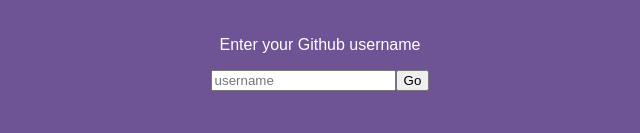
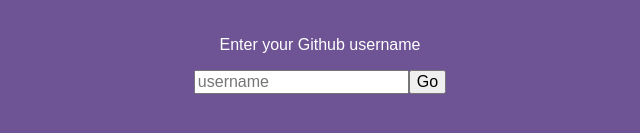
Before and after one commit to jvastos/logout-js, a React (Create React App) app in the folder frontend/: page / in a window 1280 px wide. Shown: the part 175-308 px from the top of the page, without its empty margins (320-960 px from the left). Built offline with nearby package versions, Linux system fonts and the light colour scheme.

Commit message:
improved usability with smooth scroll

```diff
--- a/frontend/src/components/Repos.jsx
+++ b/frontend/src/components/Repos.jsx
@@ -1,5 +1,6 @@
 import React from 'react';
 import { ReposContainer } from './styles/Repos.styled.js';
+import { LinkButton } from './styles/LinkButton.styled.js';
 
 function Repos(props) {
     const userName = props.userName;
@@ -17,11 +18,11 @@
                 {reposNames.map((i) => (
                     <li key={i}>
                         {/* prettier-ignore */}
-                        <a
-                        href='#result'
+                        <LinkButton
+                        href='#'
                         onClick={() => setRepoToScan(i)}>
                             {i}
-                        </a>
+                        </LinkButton>
                     </li>
                 ))}
             </ul>
--- a/frontend/src/components/Result.jsx
+++ b/frontend/src/components/Result.jsx
@@ -2,6 +2,7 @@
 import { useState, useEffect } from 'react';
 import { ResultContainer } from './styles/Result.styled.js';
 import { scanRepos } from '../functions/fetches.js';
+import { smoothScrollToResult } from '../functions/utilities.js';
 
 function Result(props) {
     const userName = props.userName;
@@ -13,6 +14,7 @@
         async function createScanResult(userName, repoName) {
             const scanResult = await scanRepos(userName, repoName);
             setResult(scanResult);
+            smoothScrollToResult(); //every time the result is generated, smoothly scroll it into the port view.
         }
         createScanResult(userName, repoToScan);
         // eslint-disable-next-line react-hooks/exhaustive-deps
--- a/frontend/src/components/SearchBlock/GoButton.jsx
+++ b/frontend/src/components/SearchBlock/GoButton.jsx
@@ -1,5 +1,6 @@
 import React from 'react';
 import { fetchRepos } from '../../functions/fetches';
+import { Button } from '../../components/styles/Button.styled.js';
 
 function GoButton(props) {
     const userName = props.userName;
@@ -29,7 +30,7 @@
         } */
     }
 
-    return <button onClick={getRepos}>Go</button>;
+    return <Button onClick={getRepos}>Go</Button>;
 }
 
 export default GoButton;
--- a/frontend/src/components/SearchBlock/InputField.jsx
+++ b/frontend/src/components/SearchBlock/InputField.jsx
@@ -1,9 +1,10 @@
 import React from 'react';
+import { Input } from '../../components/styles/Input.styled.js';
 
 function InputField() {
     return (
         // prettier-ignore
-        <input
+        <Input
         type="text"
         placeholder="username"
         aria-label="username"
--- /dev/null
+++ b/frontend/src/components/styles/Button.styled.js
@@ -0,0 +1,5 @@
+import styled from 'styled-components';
+
+export const Button = styled.button`
+    font-size: 16px;
+`;
--- /dev/null
+++ b/frontend/src/components/styles/Input.styled.js
@@ -0,0 +1,5 @@
+import styled from 'styled-components';
+
+export const Input = styled.input`
+    font-size: 1em;
+`;
--- /dev/null
+++ b/frontend/src/components/styles/LinkButton.styled.js
@@ -0,0 +1,16 @@
+import styled from 'styled-components';
+
+export const LinkButton = styled.button`
+    background: none;
+    border: 2px solid orange;
+    border-radius: 10px;
+    padding: 1vmax;
+    margin-top: 1vmax;
+    margin-right: 1vmax;
+    color: orange;
+    font-size: 1em;
+    text-align: left;
+    line-height: 1.6;
+    white-space: normal;
+    word-break: break-word;
+`;
--- /dev/null
+++ b/frontend/src/functions/utilities.js
@@ -0,0 +1,3 @@
+export function smoothScrollToResult() {
+    document.getElementById('result').scrollIntoView({ behavior: 'smooth', block: 'start' });
+}
```
